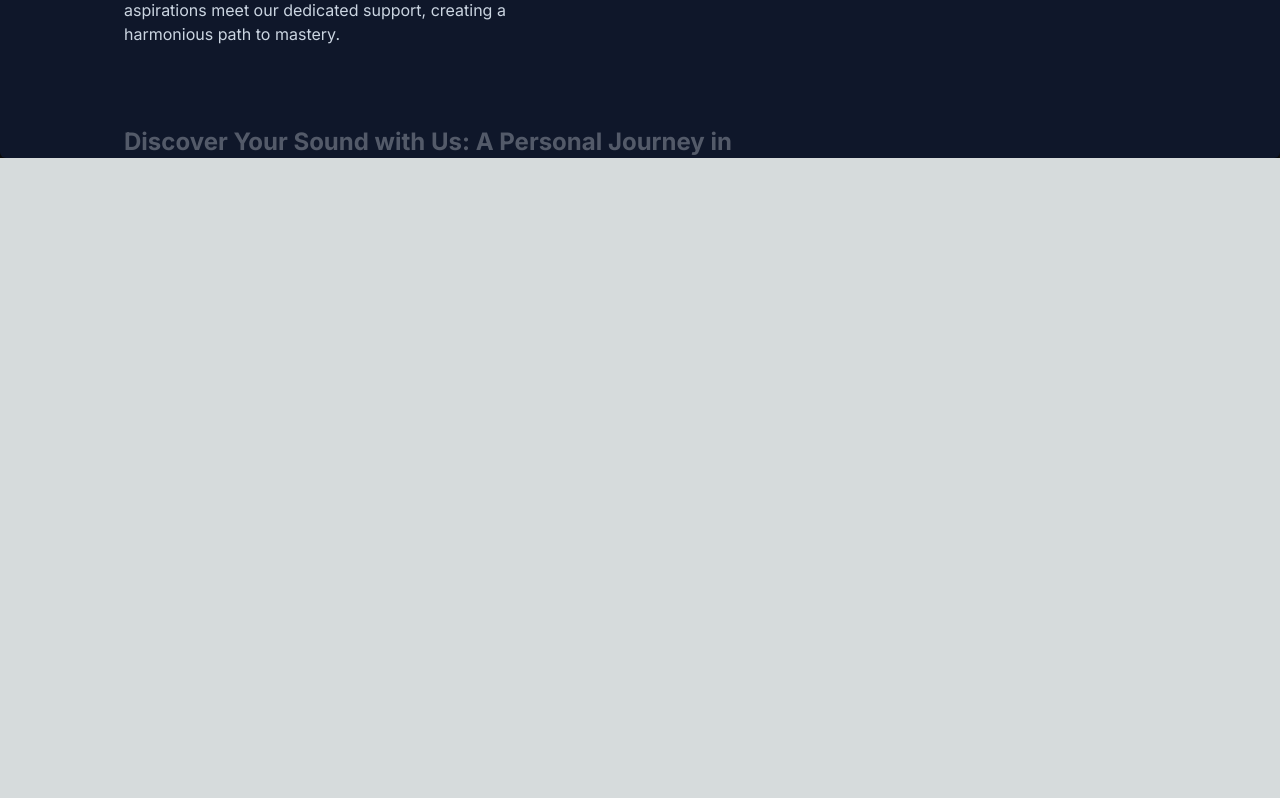
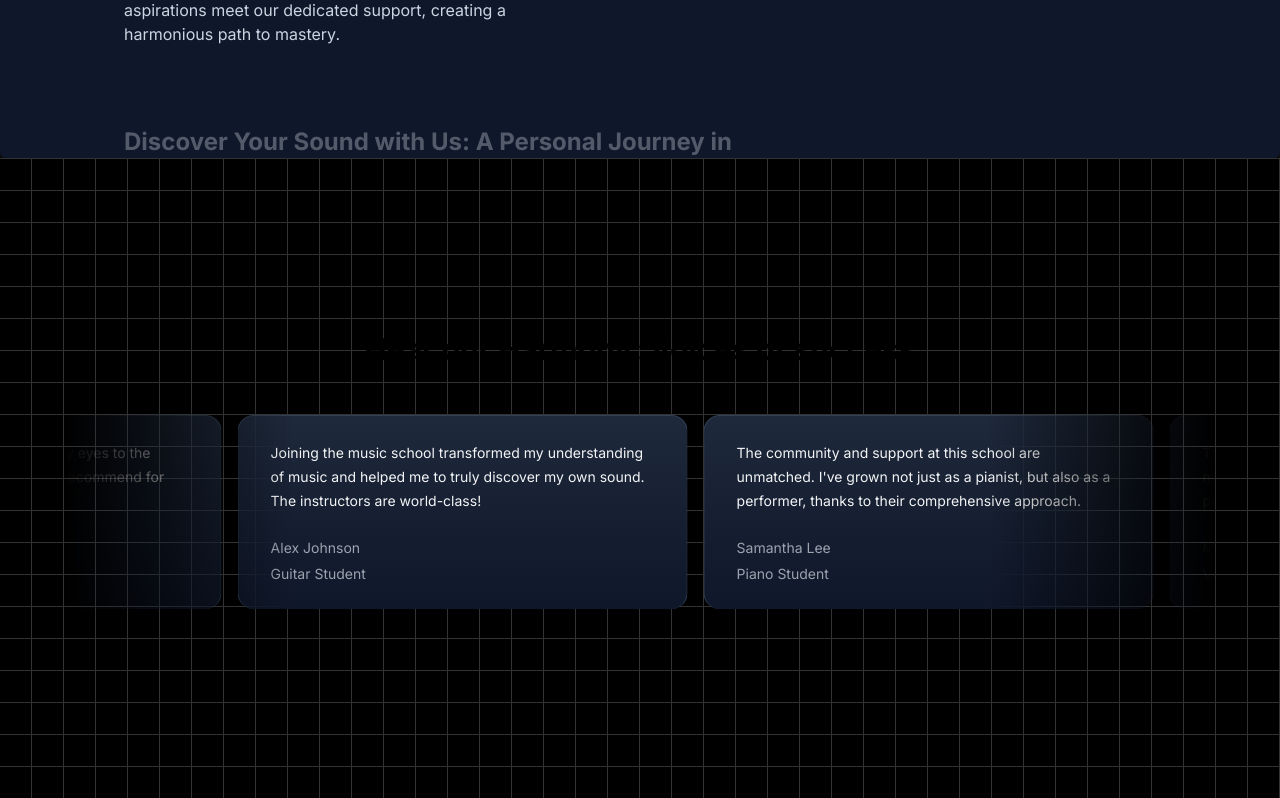
Before and after one commit to Prabal-verma/musicnextjs, a Next.js app: page / in a window 1280 px wide. Shown: the part 1690-2488 px from the top of the page. Before the commit the page ends 1848 px from the top, so only its background shows below. Built offline with nearby package versions, Linux system fonts and the light colour scheme.

Commit message:
Added Testimonial section

```diff
--- a/src/app/page.tsx
+++ b/src/app/page.tsx
@@ -1,5 +1,6 @@
 import FeaturedCourses from "@/components/FeaturedCourses";
 import HeroSection from "@/components/HeroSection";
+import TestimonialCards from "@/components/TestimonialCards";
 import WhyChooseUs from "@/components/WhyChooseUs";
 
 export default function home() {
@@ -8,6 +9,7 @@
       <HeroSection />
       <FeaturedCourses/>
       <WhyChooseUs/>
+      <TestimonialCards/>
 
     </main>
   );
--- /dev/null
+++ b/src/components/TestimonialCards.tsx
@@ -0,0 +1,54 @@
+'use client'
+import { InfiniteMovingCards } from "./ui/infinite-moving-cards";
+
+const musicSchoolTestimonials = [
+    {
+      quote:
+        'Joining the music school transformed my understanding of music and helped me to truly discover my own sound. The instructors are world-class!',
+      name: 'Alex Johnson',
+      title: 'Guitar Student',
+    },
+    {
+      quote:
+        "The community and support at this school are unmatched. I've grown not just as a pianist, but also as a performer, thanks to their comprehensive approach.",
+      name: 'Samantha Lee',
+      title: 'Piano Student',
+    },
+    {
+      quote:
+        "This school offered me the tools and confidence to take my singing to the next level. I'm endlessly grateful for the personalized coaching.",
+      name: 'Michael Chen',
+      title: 'Vocal Student',
+    },
+    {
+      quote:
+        'As a violinist, finding the right mentor can be challenging, but this school matched me with a teacher who truly understands my goals and challenges.',
+      name: 'Emily Taylor',
+      title: 'Violin Student',
+    },
+    {
+      quote:
+        'The production courses here opened my eyes to the intricacies of music production. Highly recommend for any aspiring producers!',
+      name: 'Chris Morales',
+      title: 'Music Production Student',
+    },
+  ];
+
+function MusicSchoolTestimonials() {
+  return (
+    <div className="h-[40rem] w-full dark:bg-black dark:bg-grid-white/[0.2] relative flex flex-col items-center justify-center overflow-hidden">
+        <h2 className="text-3xl font-bold text-center mb-8 z-10">Hear our Harmony: Voices of success</h2>
+        <div className="flex justify-center w-full overflow-hidden px-4 sm:px-6 lg:px-8">
+            <div className="w-full max-w-6xl">
+            <InfiniteMovingCards
+                items={musicSchoolTestimonials}
+                direction="right"
+                speed="slow"
+      />
+            </div>
+        </div>
+    </div>
+  )
+}
+
+export default MusicSchoolTestimonials
--- /dev/null
+++ b/src/components/ui/infinite-moving-cards.tsx
@@ -0,0 +1,121 @@
+"use client";
+
+import { cn } from "@/utils/cn";
+import React, { useEffect, useState } from "react";
+
+export const InfiniteMovingCards = ({
+  items,
+  direction = "left",
+  speed = "fast",
+  pauseOnHover = true,
+  className,
+}: {
+  items: {
+    quote: string;
+    name: string;
+    title: string;
+  }[];
+  direction?: "left" | "right";
+  speed?: "fast" | "normal" | "slow";
+  pauseOnHover?: boolean;
+  className?: string;
+}) => {
+  const containerRef = React.useRef<HTMLDivElement>(null);
+  const scrollerRef = React.useRef<HTMLUListElement>(null);
+
+  useEffect(() => {
+    addAnimation();
+  }, []);
+  const [start, setStart] = useState(false);
+  function addAnimation() {
+    if (containerRef.current && scrollerRef.current) {
+      const scrollerContent = Array.from(scrollerRef.current.children);
+
+      scrollerContent.forEach((item) => {
+        const duplicatedItem = item.cloneNode(true);
+        if (scrollerRef.current) {
+          scrollerRef.current.appendChild(duplicatedItem);
+        }
+      });
+
+      getDirection();
+      getSpeed();
+      setStart(true);
+    }
+  }
+  const getDirection = () => {
+    if (containerRef.current) {
+      if (direction === "left") {
+        containerRef.current.style.setProperty(
+          "--animation-direction",
+          "forwards"
+        );
+      } else {
+        containerRef.current.style.setProperty(
+          "--animation-direction",
+          "reverse"
+        );
+      }
+    }
+  };
+  const getSpeed = () => {
+    if (containerRef.current) {
+      if (speed === "fast") {
+        containerRef.current.style.setProperty("--animation-duration", "20s");
+      } else if (speed === "normal") {
+        containerRef.current.style.setProperty("--animation-duration", "40s");
+      } else {
+        containerRef.current.style.setProperty("--animation-duration", "80s");
+      }
+    }
+  };
+  return (
+    <div
+      ref={containerRef}
+      className={cn(
+        "scroller relative z-20  max-w-7xl overflow-hidden  [mask-image:linear-gradient(to_right,transparent,white_20%,white_80%,transparent)]",
+        className
+      )}
+    >
+      <ul
+        ref={scrollerRef}
+        className={cn(
+          " flex min-w-full shrink-0 gap-4 py-4 w-max flex-nowrap",
+          start && "animate-scroll ",
+          pauseOnHover && "hover:[animation-play-state:paused]"
+        )}
+      >
+        {items.map((item, idx) => (
+          <li
+            className="w-[350px] max-w-full relative rounded-2xl border border-b-0 flex-shrink-0 border-slate-700 px-8 py-6 md:w-[450px]"
+            style={{
+              background:
+                "linear-gradient(180deg, var(--slate-800), var(--slate-900)",
+            }}
+            key={item.name}
+          >
+            <blockquote>
+              <div
+                aria-hidden="true"
+                className="user-select-none -z-1 pointer-events-none absolute -left-0.5 -top-0.5 h-[calc(100%_+_4px)] w-[calc(100%_+_4px)]"
+              ></div>
+              <span className=" relative z-20 text-sm leading-[1.6] text-gray-100 font-normal">
+                {item.quote}
+              </span>
+              <div className="relative z-20 mt-6 flex flex-row items-center">
+                <span className="flex flex-col gap-1">
+                  <span className=" text-sm leading-[1.6] text-gray-400 font-normal">
+                    {item.name}
+                  </span>
+                  <span className=" text-sm leading-[1.6] text-gray-400 font-normal">
+                    {item.title}
+                  </span>
+                </span>
+              </div>
+            </blockquote>
+          </li>
+        ))}
+      </ul>
+    </div>
+  );
+};
```
